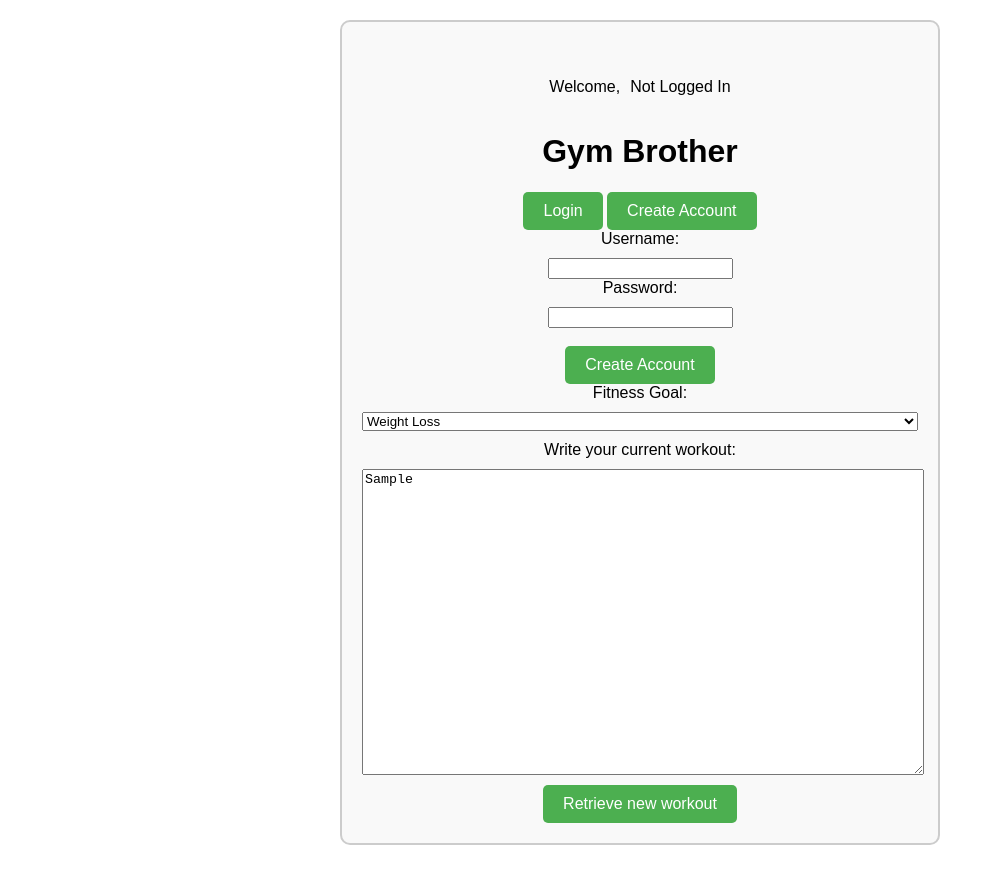
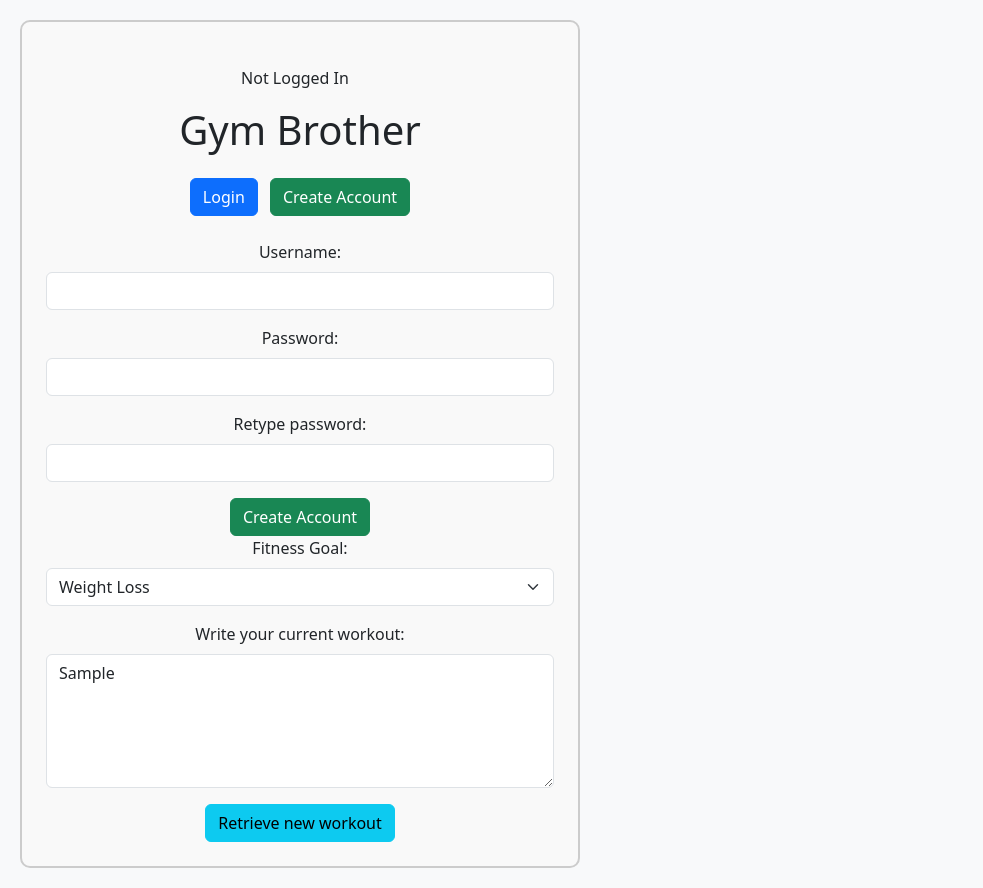
Before and after one commit to simosjogren/gym-brother, a plain HTML site: page frontend/index.html in a window 1280 px wide. Both pictures are taken after typing "Sample" into the empty fields and a click on the button "Create Account". Shown: the whole page, without its empty margins (0-983 px from the left). Before the commit the page ends 865 px from the top, so only its background shows below. Drawn offline with nearby package versions, Linux system fonts and the light colour scheme; no server answers.

Commit message:
Major frontend update: added bootstrap, added javascript logic, should be perfect now.

```diff
--- a/frontend/index.html
+++ b/frontend/index.html
@@ -1,59 +1,80 @@
 <!DOCTYPE html>
 <html lang="en">
+
 <head>
     <meta charset="UTF-8">
     <meta name="viewport" content="width=device-width, initial-scale=1.0">
     <title>Gym Brother</title>
     <link rel="stylesheet" href="styles.css">
+    <link href="https://cdn.jsdelivr.net/npm/bootstrap@5.3.2/dist/css/bootstrap.min.css" rel="stylesheet" integrity="sha384-T3c6CoIi6uLrA9TneNEoa7RxnatzjcDSCmG1MXxSR1GAsXEV/Dwwykc2MPK8M2HN" crossorigin="anonymous">
+    <script defer src="https://cdn.jsdelivr.net/npm/bootstrap@5.3.2/dist/js/bootstrap.bundle.min.js" integrity="sha384-C6RzsynM9kWDrMNeT87bh95OGNyZPhcTNXj1NW7RuBCsyN/o0jlpcV8Qyq46cDfL" crossorigin="anonymous"></script>
 </head>
-<body>
-    <div class="container">
+
+<body class="bg-light d-flex flex-column justify-content-center align-items-center min-vh-100">
+    <div class="container text-center p-4">
         <div id="loggedInBar" class="hidden">
-            <p>Welcome, </p><span id="loggedInUsername"></span>
-            <button id="logoutButton" onclick="logout()" class="hidden">Logout</button>
+            <p id="loggedInMessage"></p>
+            <button id="logoutButton" onclick="logout()" class="btn btn-danger">Logout</button>
         </div>
-        <h1>Gym Brother</h1>
-        <div id="loginOptions">
-            <button onclick="showLogin()">Login</button>
-            <button onclick="showCreateAccount()">Create Account</button>
+        <h1 class="mb-4">Gym Brother</h1>
+        <div id="loginOptions" class="mb-4">
+            <button onclick="showLogin()" class="btn btn-primary me-2">Login</button>
+            <button onclick="showCreateAccount()" class="btn btn-success">Create Account</button>
         </div>
 
         <form id="loginForm" class="hidden">
-            <label for="username">Username:</label>
-            <input type="text" id="username" required>
-            <label for="password">Password:</label>
-            <input type="password" id="password" required><br><br>
-            <button type="submit">Login</button>
+            <div class="mb-3">
+                <label for="username" class="form-label">Username:</label>
+                <input type="text" class="form-control" id="username" required>
+            </div>
+            <div class="mb-3">
+                <label for="password" class="form-label">Password:</label>
+                <input type="password" class="form-control" id="password" required>
+            </div>
+            <button id="loginButton" type="submit" class="btn btn-primary">Login</button>
         </form>
 
         <form id="createAccountForm" class="hidden">
-            <label for="newUsername">Username:</label>
-            <input type="text" id="newUsername" required>
-            <label for="newPassword">Password:</label>
-            <input type="password" id="newPassword" required><br><br>
-            <button type="submit">Create Account</button>
+            <div class="mb-3">
+                <label for="newUsername" class="form-label">Username:</label>
+                <input type="text" class="form-control" id="newUsername" required>
+            </div>
+            <div class="mb-3">
+                <label for="newPassword" class="form-label">Password:</label>
+                <input type="password" class="form-control" id="newPassword" required>
+            </div>
+            <div class="mb-3">
+                <label for="retypePassword" class="form-label">Retype password:</label>
+                <input type="password" class="form-control" id="retypePassword" required>
+            </div>
+            <button type="submit" class="btn btn-success">Create Account</button>
         </form>
 
         <form id="workoutForm">
-            <label for="fitnessGoal">Fitness Goal:</label>
-            <select id="fitnessGoal" required>
-                <option value="weightLoss">Weight Loss</option>
-                <option value="muscleGain">Muscle Gain</option>
-                <option value="endurance">Endurance</option>
-            </select>
+            <div class="mb-3">
+                <label for="fitnessGoal" class="form-label">Fitness Goal:</label>
+                <select class="form-select" id="fitnessGoal" required>
+                    <option value="weightLoss">Weight Loss</option>
+                    <option value="muscleGain">Muscle Gain</option>
+                    <option value="endurance">Endurance</option>
+                </select>
+            </div>
 
-            <label for="latestWorkout">Write your current workout:</label>
-            <textarea id="latestWorkout" rows="20" cols="40"></textarea>
+            <div class="mb-3">
+                <label for="latestWorkout" class="form-label">Write your current workout:</label>
+                <textarea class="form-control" id="latestWorkout" rows="5"></textarea>
+            </div>
             <div id="workoutSavedMessage" class="hidden">Workout saved at <span id="savedTime"></span></div>
-            <button type="button" onclick="getWorkout()">Retrieve new workout</button>
+            <button type="button" onclick="getWorkout()" class="btn btn-info">Retrieve new workout</button>
         </form>
 
-        <div id="workoutResult" class="hidden">
+        <div id="workoutResult" class="hidden mt-4">
             <h2>Generated Workout</h2>
-            <ul id="workoutList"></ul>
+            <ul id="workoutList" class="list-unstyled"></ul>
         </div>
     </div>
 
     <script src="script.js"></script>
 </body>
+
 </html>
--- a/frontend/script.js
+++ b/frontend/script.js
@@ -1,12 +1,5 @@
-// Frontend scripts for the gym-bro
-// Simo Sjögren
-
 const SERVER_ADDRESS = 'http://localhost:3000';
 let typingTimer;
-
-const userData = {
-    'username': '123testid99',
-}
 
 function showLogin() {
     document.getElementById('loginForm').classList.remove('hidden');
@@ -16,10 +9,14 @@ function showLogin() {
 function showNotLoggedIn() {
     const loggedInBar = document.getElementById('loggedInBar');
     loggedInBar.classList.remove('hidden');
-    const loggedInUsername = document.getElementById('loggedInUsername');
-    loggedInUsername.textContent = "Not Logged In";
+    const loggedInMessage = document.getElementById('loggedInMessage');
+    loggedInMessage.textContent = "Not Logged In";
     const logoutButton = document.getElementById('logoutButton');
     logoutButton.classList.add('hidden');
+
+    // Show login and create account options
+    const loginOptions = document.getElementById('loginOptions');
+    loginOptions.classList.remove('hidden');
 }
 
 function showCreateAccount() {
@@ -29,18 +26,35 @@ function showCreateAccount() {
 
 function handleLoginSuccess(username) {
     const loggedInBar = document.getElementById('loggedInBar');
-    const loggedInUsername = document.getElementById('loggedInUsername');
-    loggedInUsername.textContent = username;
+    const loggedInMessage = document.getElementById('loggedInMessage');
+    loggedInMessage.textContent = "Welcome, " + username;
     loggedInBar.classList.remove('hidden');
     const logoutButton = document.getElementById('logoutButton');
     logoutButton.classList.remove('hidden'); // Show logout button on successful login
+
+    // Hide login and create account forms and buttons
+    const loginForm = document.getElementById('loginForm');
+    const createAccountForm = document.getElementById('createAccountForm');
+    loginForm.classList.add('hidden');
+    createAccountForm.classList.add('hidden');
+    // Hide login options
+
+    const loginOptions = document.getElementById('loginOptions');
+    loginOptions.classList.add('hidden');
+
+    // Clear the content of the forms
+    loginForm.reset();
+    createAccountForm.reset();
 }
 
 function logout() {
     localStorage.removeItem('token');
     localStorage.removeItem('username');
     showNotLoggedIn();
-    document.getElementById('loginOptions').classList.remove('hidden');
+
+    // Show login and create account options
+    const loginOptions = document.getElementById('loginOptions');
+    loginOptions.classList.remove('hidden');
 }
 
 window.onload = function() {
@@ -49,15 +63,6 @@ window.onload = function() {
         handleLoginSuccess(username);
     } else {
         showNotLoggedIn();
-    }
-};
-
-window.onload = function() {
-    const username = localStorage.getItem('username');
-    if (username) {
-        handleLoginSuccess(username);
-    } else {
-        showNotLoggedIn(); // If not logged in, show "Not Logged In"
     }
 };
 
@@ -98,6 +103,13 @@ document.getElementById('createAccountForm').addEventListener('submit', function
     event.preventDefault();
     const newUsername = document.getElementById('newUsername').value;
     const newPassword = document.getElementById('newPassword').value;
+    const retypePassword = document.getElementById('retypePassword').value;
+
+    if (newPassword !== retypePassword) {
+        alert("Passwords do not match");
+        return;
+    }
+
     const credentials = {
         'username': newUsername,
         'password': newPassword
@@ -113,7 +125,7 @@ document.getElementById('createAccountForm').addEventListener('submit', function
         .then(response => response.status)
         .then(data => {
             console.log(data);
-        handleLoginSuccess(credentials.username);
+            showLogin(); // Show the login form after successful account creation
         })
         .catch(error => {
             console.error('Error:', error);
@@ -132,7 +144,9 @@ function getWorkout() {
                 'Content-Type': 'application/json',
                 'Authorization': `Bearer ${localStorage.getItem('token')}`
             },
-        body: JSON.stringify({username: localStorage.getItem('username')}),
+            body: JSON.stringify({
+                username: localStorage.getItem('username')
+            }),
         })
         .then(response => response.json())
         .then(data => {
--- a/frontend/styles.css
+++ b/frontend/styles.css
@@ -42,6 +42,10 @@ button:hover {
     display: none;
 }
 
+#logoutButton.hidden {
+    display: none;
+}
+
 #loggedInBar {
     margin-top: 20px;
 }
@@ -50,7 +54,3 @@ button:hover {
     display: inline-block;
     margin-right: 10px;
 }
-
-#loggedInBar button {
-    background-color: #f44336;
-}
```
Lines whose indentation alone changed are shown as unchanged.
